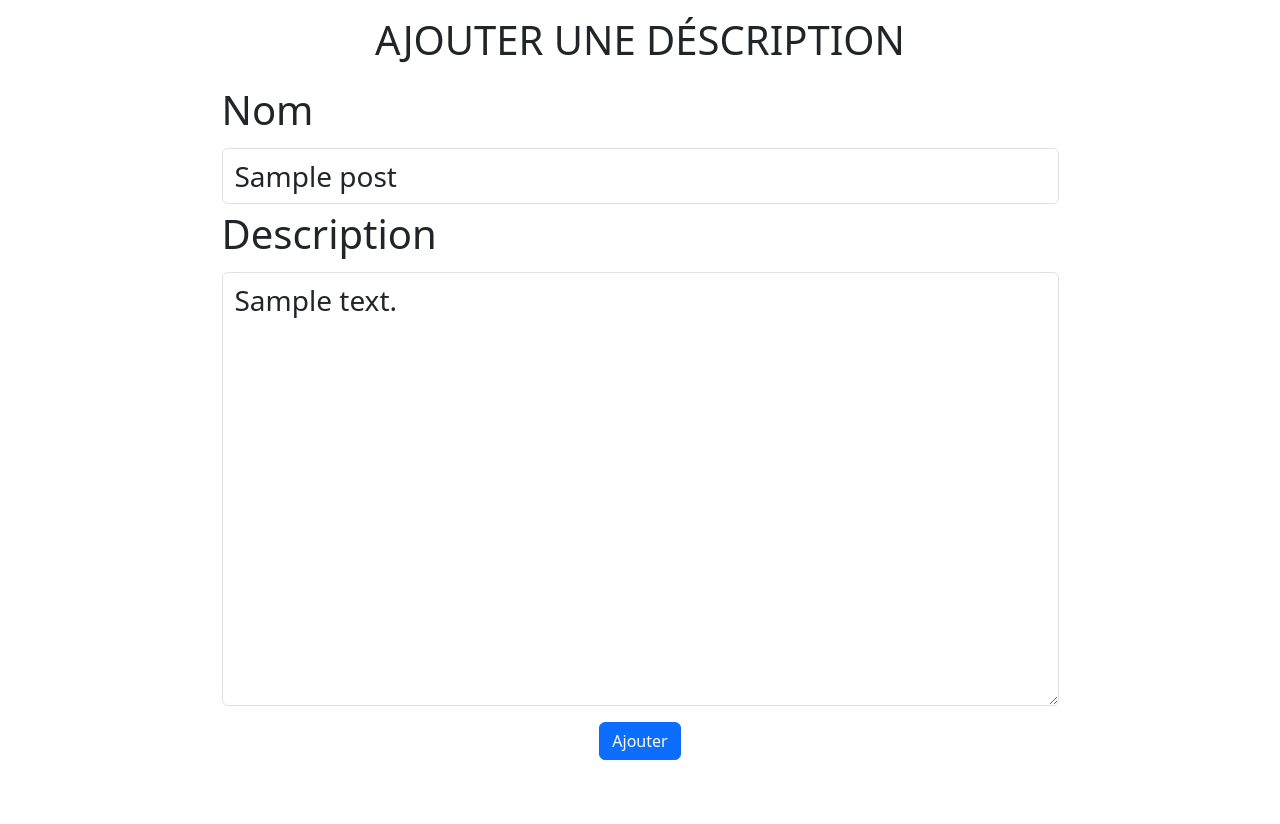
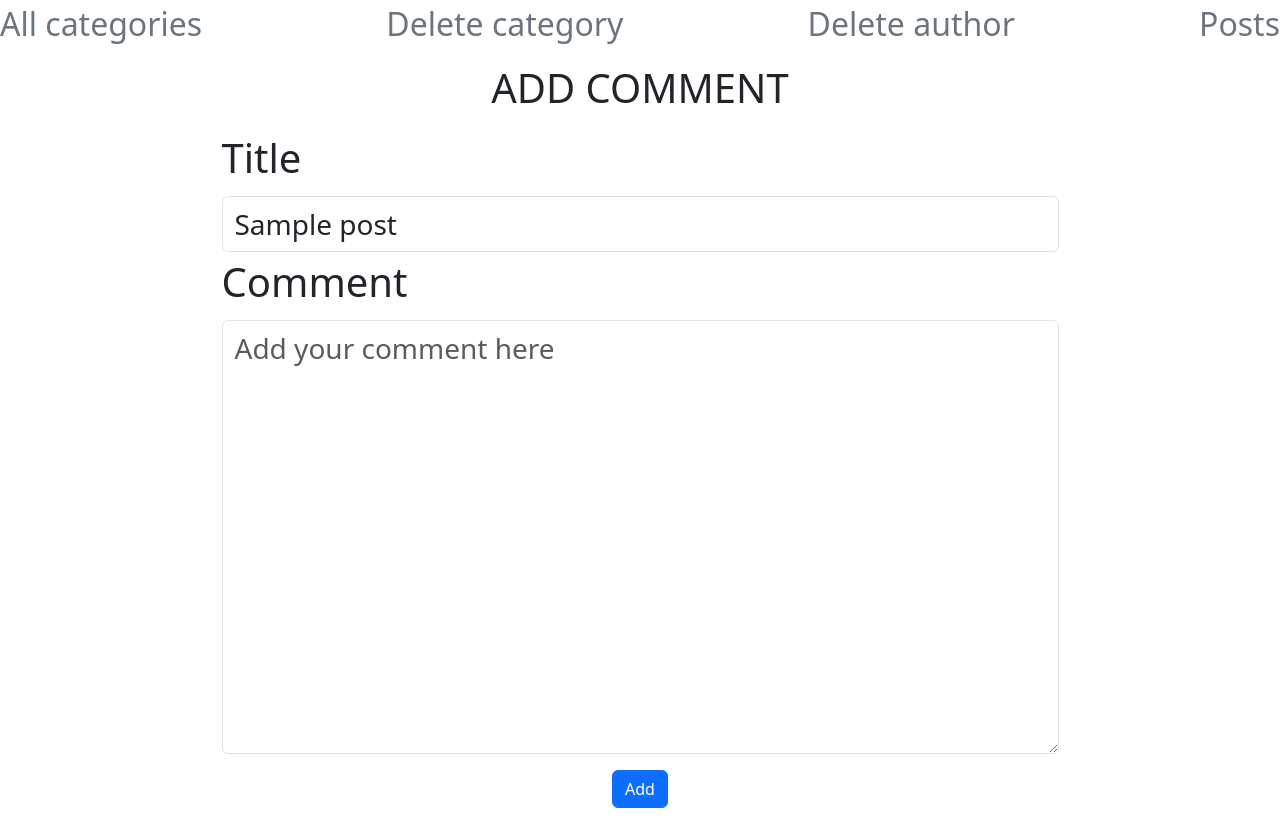
Before and after one commit to makombelajob/blog_PHP_MYSQL, a PHP site: page /add_comment.php?id=1 in a window 1280 px wide. Before the commit the page ends 760 px from the top, so only its background shows below. Run offline with PHP 8.4, Linux system fonts and the light colour scheme; tables that the repository leaves empty or names only in its code hold one stand-in row (values such as "Sample post").

Commit message:
updating files

```diff
--- a/app/add_comment.php
+++ b/app/add_comment.php
@@ -1,54 +1,71 @@
 <?php
+session_start();
+require_once 'includes/dbconnect.php';
 global $pdo;
-require_once 'includes/dbconnect.php';
-$errorsInput = $finalMsg = [];
 $id = $_GET['id'];
-$sql = 'SELECT id, title, created_at, content FROM posts WHERE id = :post_id;';
+if($_SERVER['REQUEST_METHOD'] === 'POST'){
+    if(is_numeric($id)){
+        //var_dump($category);
+        $title = htmlspecialchars(trim($_POST['title']));
+        $comment = htmlspecialchars($_POST['comment']);
+        if(empty($comment) || strlen($comment) > 250){
+            $_SESSION['msg']['fieldEmpty'] = 'You must add a comment  !';
+        }else{
+            session_unset();
+            $sql = 'UPDATE comments SET content = :comment WHERE id = :id;';
+            $stmt = $pdo->prepare($sql);
+            $stmt->bindValue(':comment', $comment, PDO::PARAM_STR);
+            $stmt->bindValue(':id', $id, PDO::PARAM_INT);
+            $exec = $stmt->execute();
+            if(!$exec){
+                $_SESSION['msg']['failed'] = 'Add comment failed !';
+                header("Refresh:1, url=/add_comment.php/?id=$id");
+            }else{
+                session_unset();
+                header("Refresh:2, url=/post_specific_category.php/?id=$id");
+            }
+            exit();
+        }
+    }
+
+}
+$sql = 'SELECT * FROM posts WHERE id = :id;';
 $stmt = $pdo->prepare($sql);
-$stmt->bindValue(':post_id', $id,PDO::PARAM_INT);
+$stmt->bindValue('id', $id, PDO::PARAM_INT);
 $stmt->execute();
-$post = $stmt->fetch();
-if($_SERVER['REQUEST_METHOD'] === 'POST'){
-    $name = htmlspecialchars(trim($_POST['category'])) ?? '';
-    $description = htmlspecialchars($_POST['description']) ?? '';
+$category = $stmt->fetch();
 
-    if(empty($name) || strlen($name) > 50) {
-        $errorsInput['name'] = 'Le nom doit être valide !';
-    }
-    try{
-
-    }catch (PDOException $e){
-        $finalMsg['failed'] = $e->getMessage();
-    }
-}
 require_once 'includes/header.php';
 ?>
 <body>
+    <header>
+        <nav>
+            <?php include_once 'includes/options_list.php';?>
+        </nav>
+    </header>
 <main class="container">
-    <h1 class="fs-1 text-center text-uppercase my-3">Ajouter Une déscription</h1>
+    <h1 class="fs-1 text-center text-uppercase my-3">Add Comment</h1>
     <form action="" method="post" class="w-75 m-auto">
         <div  class="fs-1">
-            <label class="form-label" for="name">Nom</label>
-            <input class="form-control fs-3" type="text" id="name" name="category" placeholder="Entre la catégorie ici" value="<?= $post['title'] ;?>"/>
-            <?php if(isset($errorsInput['categoryError'])) : ;?>
-                <p class="fs-1 text-danger"><?= $errorsInput['categoryError'];?></p>
-            <?php endif ;?>
+            <label class="form-label" for="title">Title</label>
+            <input class="form-control fs-3" type="text" id="title" name="title" placeholder="" value="<?= $category['title'];?>"/>
+
         </div>
         <div class="fs-1">
-            <label for="description" class="form-label">Description</label>
-            <textarea name="description" id="description" cols="30" rows="10" class="form-control fs-3" placeholder="Veuillez entré une catégorie" ><?= $post['content'] ;?></textarea>
-            <?php if(isset($errorsInput['descriptionError'])) : ;?>
-                <p class="fs-1 text-danger"><?= $errorsInput['descriptionError'];?></p>
-            <?php endif ;?>
+            <label for="comment" class="form-label">Comment</label>
+            <textarea name="comment" id="comment" cols="30" rows="10" class="form-control fs-3" placeholder="Add your comment here" ></textarea>
+            <div class="text-center bg-danger my-3 rounded-3">
+                <?php if(isset($_SESSION) ?? '') : ;?>
+                    <p class="text-uppercase fs-1 text-white"><?= $_SESSION['msg']['fieldEmpty'] ?? '' ;?></p>
+                <?php endif;?>
+            </div>
         </div>
         <div class="text-center my-3">
-            <button class="btn btn-primary" type="submit">Ajouter</button>
+            <button class="btn btn-primary" type="submit">Add</button>
         </div>
     </form>
     <div class="text-center bg-warning rounded-3">
-        <?php if(isset($finalMsg) ?? '' ) : ;?>
-            <p><?= $finalMsg['failed'] ?? $finalMsg['success'] ?? '';?></p>
-        <?php endif ;?>
+
     </div>
 </main>
 </body>
--- a/app/all_categories.php
+++ b/app/all_categories.php
@@ -8,7 +8,7 @@ $categories = $stmt->fetchAll();
 require_once 'includes/header.php';
 ?>
 <main class="container mt-3">
-    <h1 class="text-uppercase text-center my-3">Supprimer une catégorie</h1>
+    <h1 class="text-uppercase text-center my-3">All categories</h1>
     <ul class="list-unstyled d-flex justify-content-between">
         <li><a class="fs-2 text-secondary text-decoration-none" href="index.php">home</a></li>
         <li><a class="fs-2 text-secondary text-decoration-none" href="delete_category.php">delete category</a></li>
@@ -25,6 +25,7 @@ require_once 'includes/header.php';
             <th class="col fs-1">ID</th>
             <th class="col fs-1 me-5">name</th>
             <th class="col fs-1 me-5">description</th>
+            <th class="col-1 fs-1 me-5">Post</th>
         </tr>
         </thead>
         <tbody class="col-12">
@@ -33,6 +34,7 @@ require_once 'includes/header.php';
                 <td class="col fs-1 text-white"><?= $category['id'] ;?></td>
                 <td class="col fs-1 text-white"><?= $category['name'] ;?></td>
                 <td class="col fs-1 text-white"><?= $category['description'] ;?></td>
+                <td class="col-1 fs-1 text-white"><a class="btn btn-secondary text-white fs-4" href="post_specific_category.php/?id=<?= $category['id'];?>">Plus</a></td>
             </tr>
         <?php endforeach; ?>
         </tbody>
```
Also changed, not shown: app/all_comments.php (added, +40 -0 lines), app/delete_category.php (+4 -6 lines), app/post_specific_author.php (+11 -1 lines), app/post_specific_category.php (+47 -22 lines), 1 other file.
